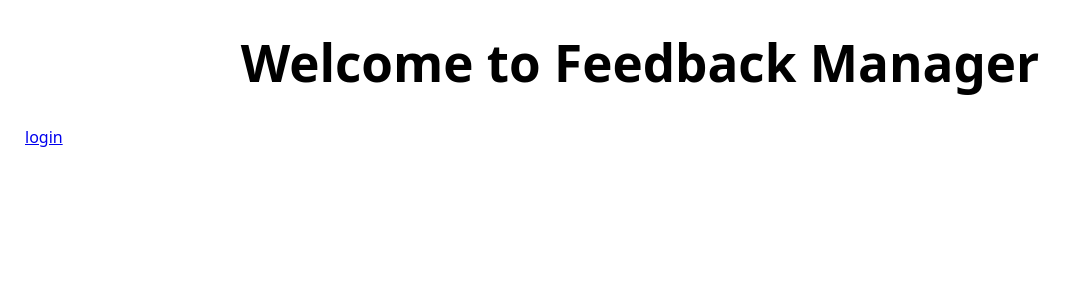
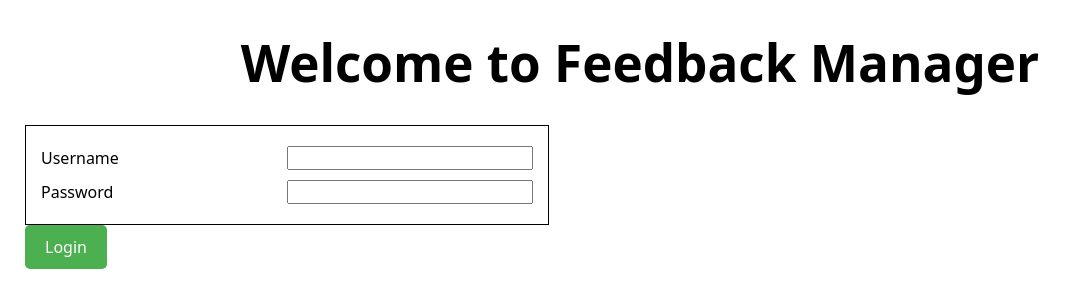
Before and after one commit to JamesBarnes48/FeedbackManagerClient, a Vue app: page /login in a window 1280 px wide. Shown: the top 308 px of the page, without its empty margins (0-1077 px from the left). Built offline with nearby package versions, Linux system fonts and the light colour scheme.

Commit message:
create login form ui and validate with regex

```diff
--- a/src/router/index.ts
+++ b/src/router/index.ts
@@ -20,7 +20,7 @@ const router = createRouter({
 })
 
 router.beforeEach((to, from, next) => {
-  const auth = true; //say we are authed for now
+  const auth = false; //say we are authed for now
   if(to.meta.requiresAuth && !auth) next({name: 'login'})
   else next();
 })
--- a/src/views/LoginView.vue
+++ b/src/views/LoginView.vue
@@ -6,9 +6,18 @@
     const errorMessage = ref('');
     const showError = ref(false);
 
+    const usernameInput = ref('');
+    const passwordInput = ref('');
+
     function triggerError(message: string){
         errorMessage.value = message;
         showError.value = true;
+    }
+
+    function login(){
+        if(!/^[a-zA-Z0-9_]{3,30}$/.test(usernameInput.value)) return triggerError('Invalid username field. Username must only consist of letters, digits and underscores and be at least 3 characters long');
+        if(!/^(?=.*[a-z])(?=.*[A-Z])(?=.*\d)[A-Za-z\d@$!%*?&]{6,32}$/.test(passwordInput.value)) return triggerError('Invalid password field. Password must contain at least one uppercase letter, lowercase letter and digit and be at least 6 characters long');
+
     }
 </script>
 
@@ -16,9 +25,22 @@
     <div>
         <ErrorBanner v-model:show="showError" :message="errorMessage" />
         <h1 class="page-title">Welcome to Feedback Manager</h1>
-        <a href="/">login</a>
+        <div class="form-container">
+            <div class="input-row">
+                <label>Username</label>
+                <input v-model="usernameInput" type="text">
+            </div>
+            <div class="input-row">
+                <label>Password</label>
+                <input v-model="passwordInput" type="text">
+            </div>
+        </div>
+        <span class="button submit-button" @click="login">Login</span>
     </div>
 </template>
 
 <style scoped>
+    .form-container {
+        width: 40%;
+    }
 </style>
```
